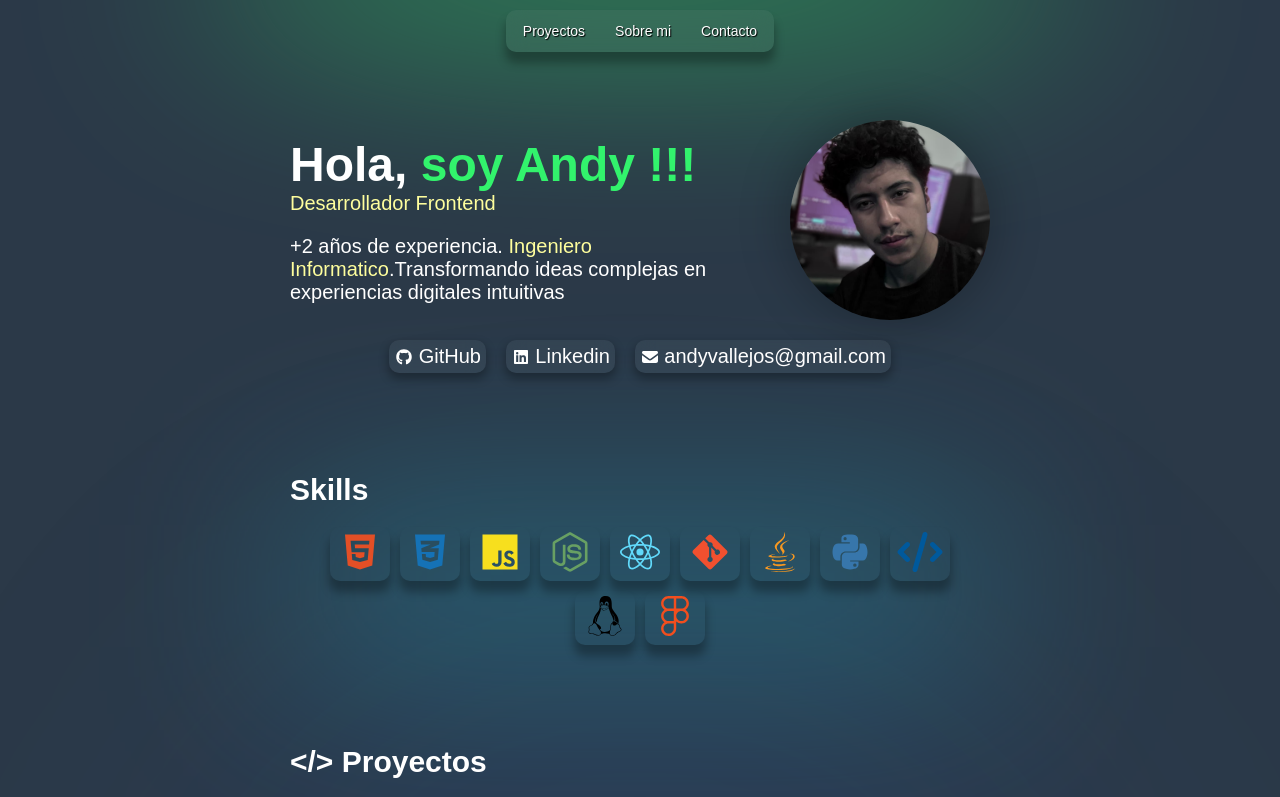
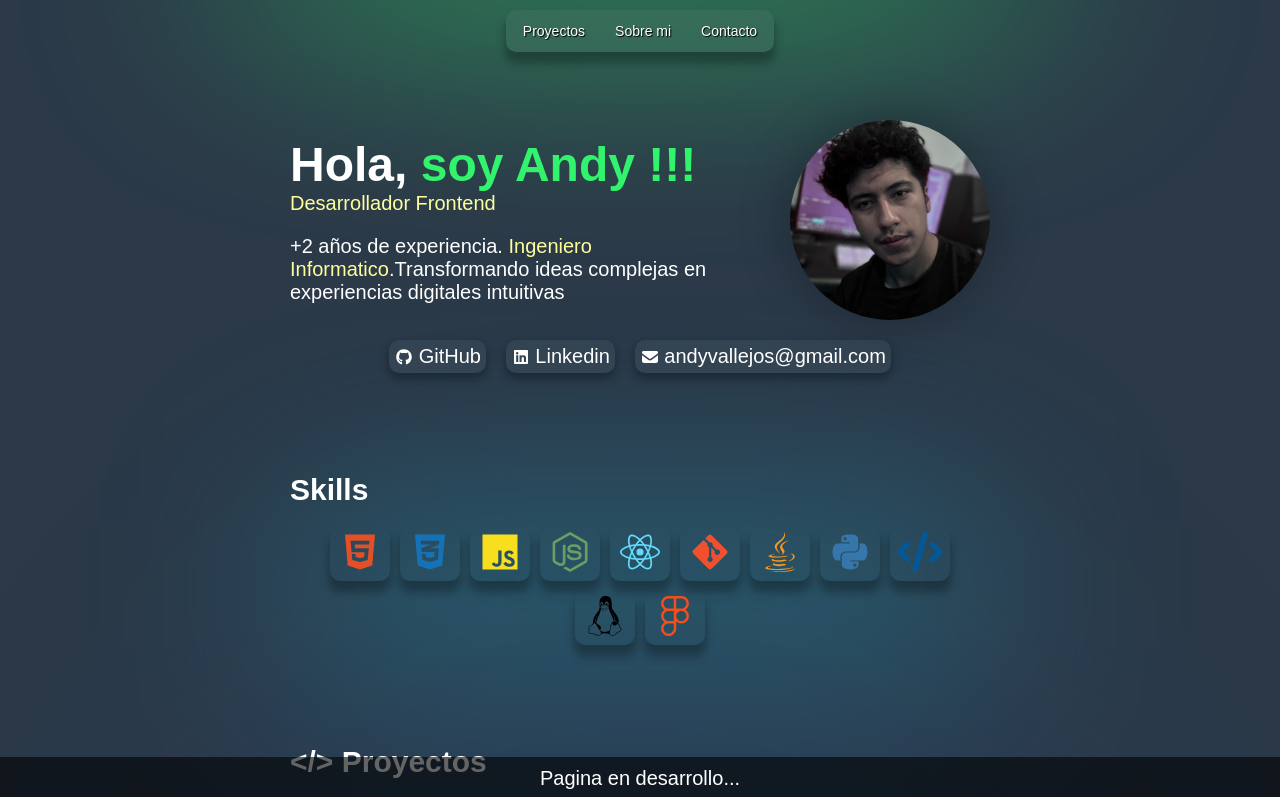
Before and after one commit to andy-vallejos/portfolio, a React (Vite) app: page / in a window 1280 px wide. Shown: the top 797 px of the page. Built offline with nearby package versions, Linux system fonts and the light colour scheme.

Commit message:
arreglando la alerta

```diff
--- a/src/App.jsx
+++ b/src/App.jsx
@@ -1,11 +1,9 @@
 import { Nav, Header, Skills, About, Projects } from "./components/index";
 
 function App() {
-  window.addEventListener("load", () => {
-    alert("Pagina en desarrollo");
-  });
   return (
     <>
+      <p className="alert">Pagina en desarrollo...</p>
       <Nav></Nav>
       <Header></Header>
       <main>
--- a/src/index.css
+++ b/src/index.css
@@ -53,3 +53,15 @@ a {
 li {
   list-style: none;
 }
+
+.alert {
+  position: fixed;
+  background: rgba(0, 0, 0, 0.607);
+  bottom: 0;
+  left: 0;
+  padding: 10px;
+  z-index: 1000;
+  width: 100%;
+  display: flex;
+  justify-content: center;
+}
```
